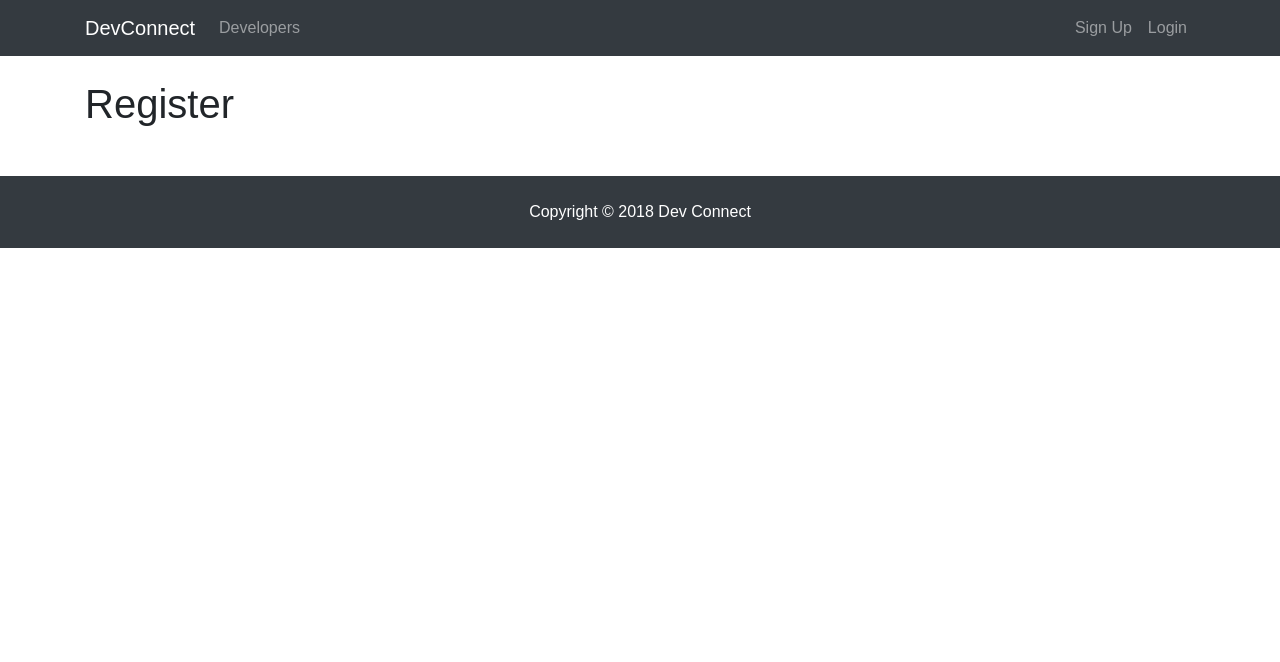
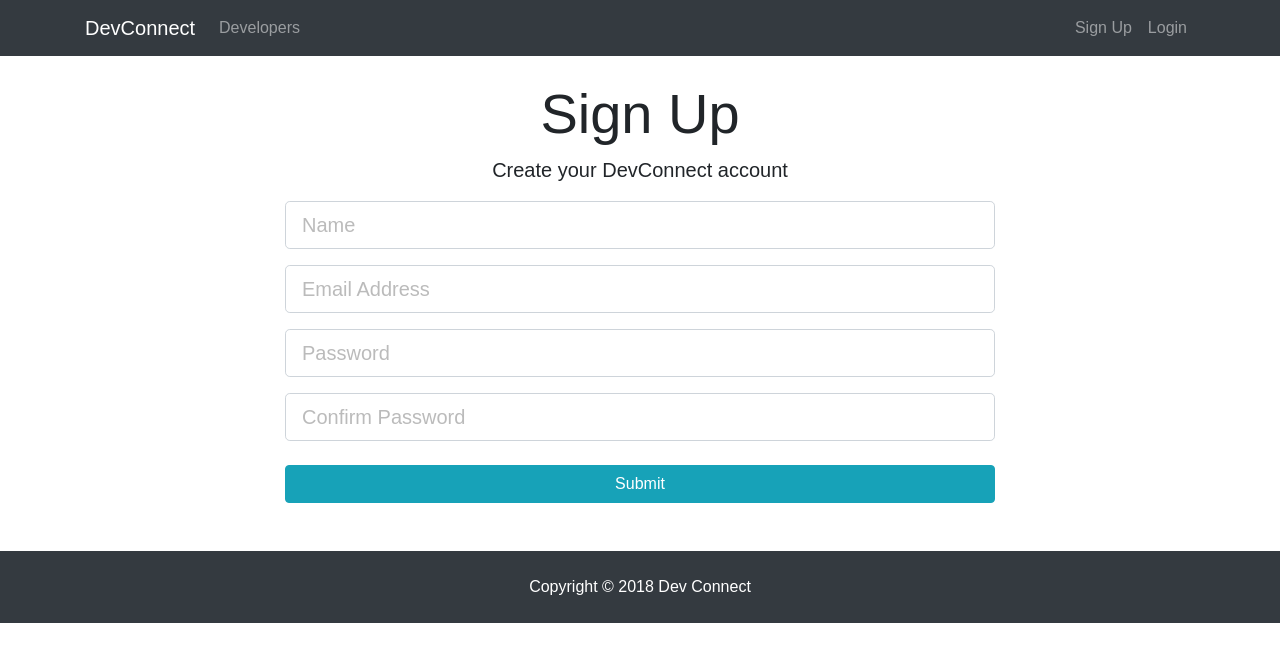
Before and after one commit to Pr1ncek/Dev-Connect, a React (Create React App) app in the folder dev-connect/client/: page /register in a window 1280 px wide. Shown: the top 662 px of the page. Built offline with nearby package versions, Linux system fonts and the light colour scheme.

Commit message:
Created sign up component

```diff
--- a/dev-connect/client/src/components/auth/Register.js
+++ b/dev-connect/client/src/components/auth/Register.js
@@ -1,10 +1,83 @@
 import React, { Component } from 'react';
 
 class Register extends Component {
+  constructor() {
+    super();
+    this.state = {
+      name: '',
+      email: '',
+      password: '',
+      password2: '',
+      errors: {}
+    };
+
+    this.onChange = this.onChange.bind(this);
+    this.onSubmit = this.onSubmit.bind(this);
+  }
+
+  onChange(e) {
+    this.setState({ [e.target.name]: e.target.value });
+  }
+
+  onSubmit(e) {
+    e.preventDefault();
+    console.log(this.state);
+  }
+
   render() {
     return (
-      <div>
-        <h1>Register</h1>
+      <div className="register">
+        <div className="container">
+          <div className="row">
+            <div className="col-md-8 m-auto">
+              <h1 className="display-4 text-center">Sign Up</h1>
+              <p className="lead text-center">Create your DevConnect account</p>
+              <form onSubmit={this.onSubmit}>
+                <div className="form-group">
+                  <input
+                    type="text"
+                    className="form-control form-control-lg"
+                    placeholder="Name"
+                    name="name"
+                    value={this.state.name}
+                    onChange={this.onChange}
+                  />
+                </div>
+                <div className="form-group">
+                  <input
+                    type="email"
+                    className="form-control form-control-lg"
+                    placeholder="Email Address"
+                    name="email"
+                    value={this.state.email}
+                    onChange={this.onChange}
+                  />
+                </div>
+                <div className="form-group">
+                  <input
+                    type="password"
+                    className="form-control form-control-lg"
+                    placeholder="Password"
+                    name="password"
+                    value={this.state.password}
+                    onChange={this.onChange}
+                  />
+                </div>
+                <div className="form-group">
+                  <input
+                    type="password"
+                    className="form-control form-control-lg"
+                    placeholder="Confirm Password"
+                    name="password2"
+                    value={this.state.password2}
+                    onChange={this.onChange}
+                  />
+                </div>
+                <input type="submit" className="btn btn-info btn-block mt-4" />
+              </form>
+            </div>
+          </div>
+        </div>
       </div>
     );
   }
```
